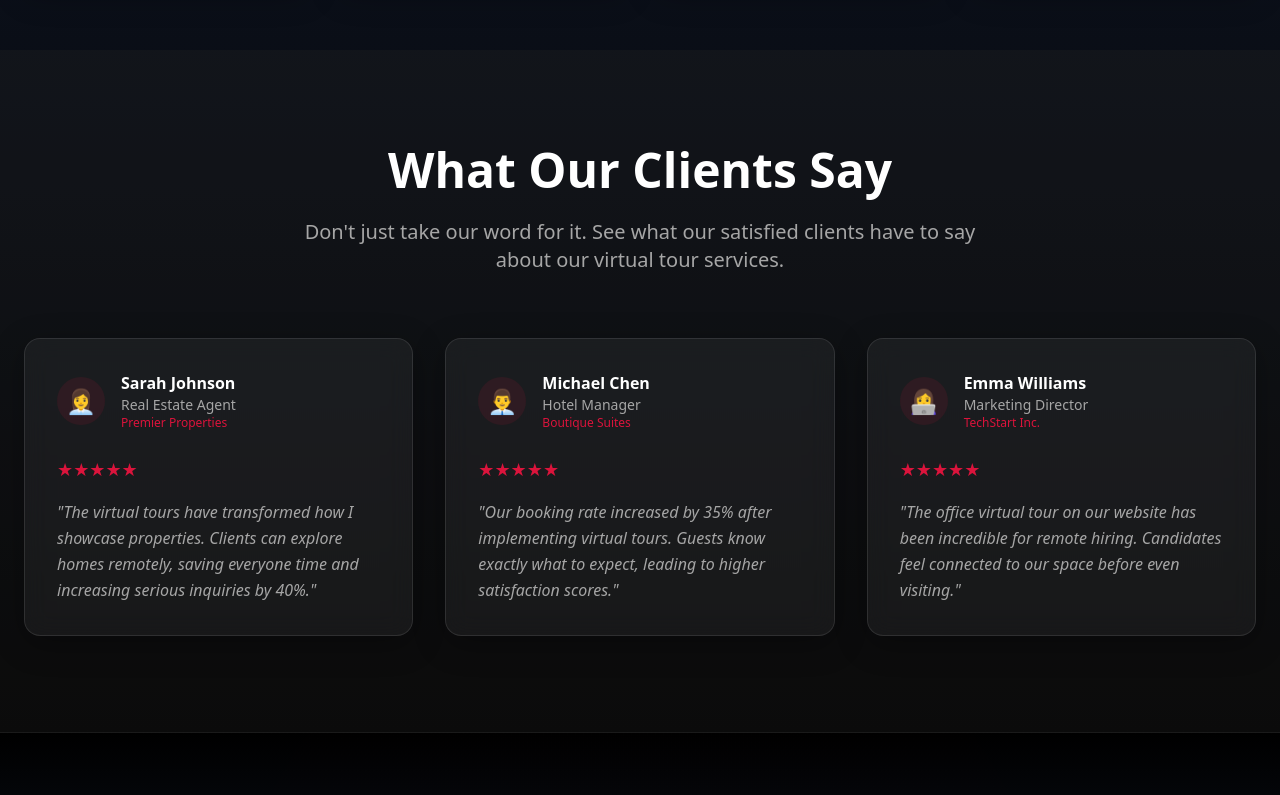
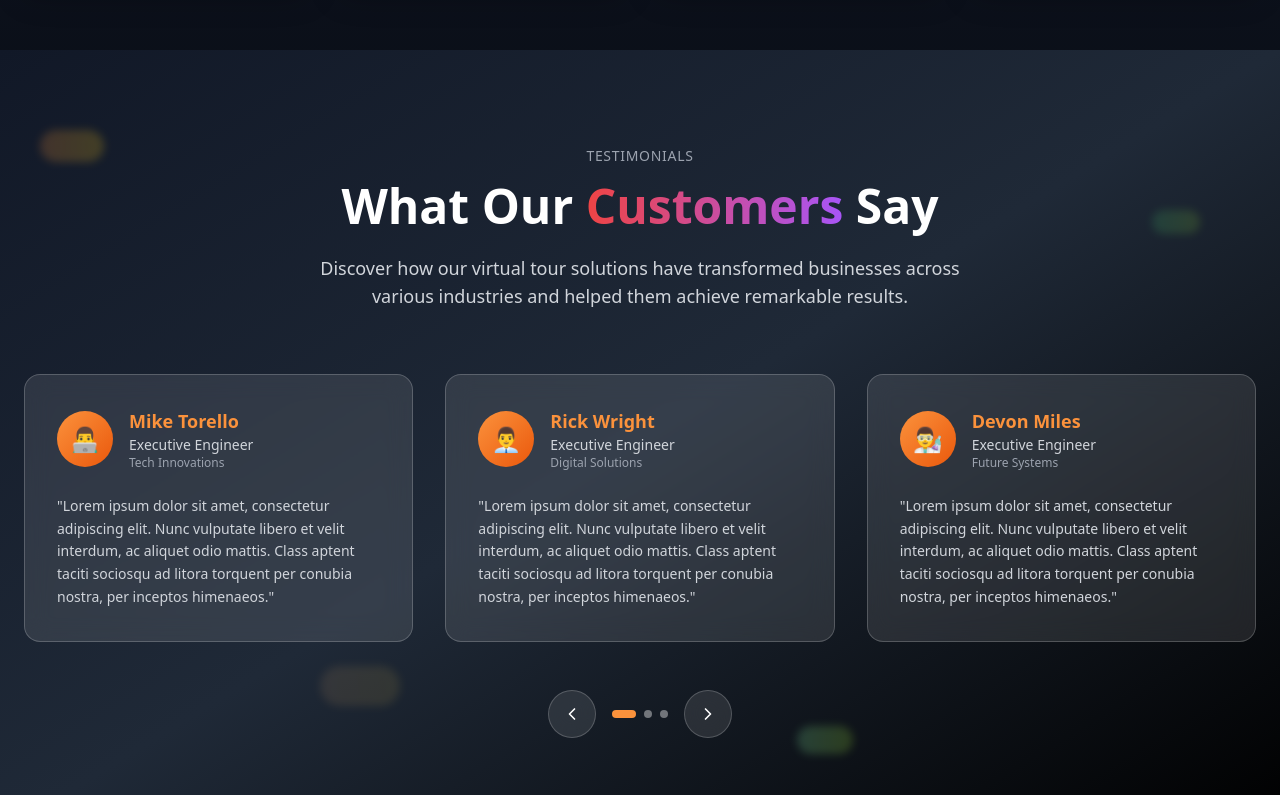
Before and after one commit to thiyo-de/vision360-nubien-style, a React (Vite) app: page /services in a window 1280 px wide. Shown: the part 1620-2415 px from the top of the page. Built offline with nearby package versions, Linux system fonts and the light colour scheme; a web font is replaced by a local one.

Commit message:
Update testimonials section

```diff
--- /dev/null
+++ b/src/components/TestimonialCarousel.tsx
@@ -0,0 +1,159 @@
+import { motion, AnimatePresence } from 'framer-motion';
+import { ChevronLeft, ChevronRight } from 'lucide-react';
+import { useState } from 'react';
+
+const TestimonialCarousel = () => {
+  const [currentIndex, setCurrentIndex] = useState(0);
+
+  const testimonials = [
+    {
+      name: "Mike Torello",
+      role: "Executive Engineer",
+      company: "Tech Innovations",
+      image: "👨‍💻",
+      testimonial: "Lorem ipsum dolor sit amet, consectetur adipiscing elit. Nunc vulputate libero et velit interdum, ac aliquet odio mattis. Class aptent taciti sociosqu ad litora torquent per conubia nostra, per inceptos himenaeos."
+    },
+    {
+      name: "Rick Wright",
+      role: "Executive Engineer",
+      company: "Digital Solutions",
+      image: "👨‍💼",
+      testimonial: "Lorem ipsum dolor sit amet, consectetur adipiscing elit. Nunc vulputate libero et velit interdum, ac aliquet odio mattis. Class aptent taciti sociosqu ad litora torquent per conubia nostra, per inceptos himenaeos."
+    },
+    {
+      name: "Devon Miles",
+      role: "Executive Engineer",
+      company: "Future Systems",
+      image: "👨‍🔬",
+      testimonial: "Lorem ipsum dolor sit amet, consectetur adipiscing elit. Nunc vulputate libero et velit interdum, ac aliquet odio mattis. Class aptent taciti sociosqu ad litora torquent per conubia nostra, per inceptos himenaeos."
+    },
+    {
+      name: "Sarah Johnson",
+      role: "Real Estate Director",
+      company: "Premier Properties",
+      image: "👩‍💼",
+      testimonial: "The virtual tours have completely revolutionized our property showcasing process. Our clients can now explore properties from anywhere in the world, resulting in a 45% increase in qualified leads and faster closing times."
+    },
+    {
+      name: "Marcus Thompson",
+      role: "Hotel Operations Manager",
+      company: "Luxury Resorts Group",
+      image: "👨‍🍳",
+      testimonial: "Since implementing virtual tours, our online bookings have skyrocketed by 60%. Guests arrive with clear expectations and our customer satisfaction scores have reached an all-time high. It's been a game-changer for our business."
+    },
+    {
+      name: "Elena Rodriguez",
+      role: "Marketing Manager",
+      company: "Retail Dynamics",
+      image: "👩‍🎨",
+      testimonial: "Our retail spaces come alive through these virtual tours. Customers can experience our stores remotely, leading to more informed visits and a 35% increase in conversion rates. The technology is simply outstanding."
+    },
+    {
+      name: "James Park",
+      role: "University Admissions",
+      company: "State University",
+      image: "👨‍🎓",
+      testimonial: "Virtual campus tours have transformed our student recruitment process. Prospective students from around the globe can now explore our facilities, leading to a 50% increase in international applications and higher enrollment rates."
+    },
+    {
+      name: "Lisa Chen",
+      role: "Event Coordinator",
+      company: "Premier Venues",
+      image: "👩‍💻",
+      testimonial: "Event planners love being able to walk through our venues virtually before booking. It saves everyone time and ensures perfect venue selection. Our booking rate has increased by 40% since launching virtual tours."
+    }
+  ];
+
+  const nextSlide = () => {
+    setCurrentIndex((prev) => (prev + 3) % testimonials.length);
+  };
+
+  const prevSlide = () => {
+    setCurrentIndex((prev) => (prev - 3 + testimonials.length) % testimonials.length);
+  };
+
+  const getVisibleTestimonials = () => {
+    const visible = [];
+    for (let i = 0; i < 3; i++) {
+      visible.push(testimonials[(currentIndex + i) % testimonials.length]);
+    }
+    return visible;
+  };
+
+  return (
+    <div className="relative">
+      <AnimatePresence mode="wait">
+        <motion.div
+          key={currentIndex}
+          initial={{ opacity: 0, x: 50 }}
+          animate={{ opacity: 1, x: 0 }}
+          exit={{ opacity: 0, x: -50 }}
+          transition={{ duration: 0.5 }}
+          className="grid grid-cols-1 md:grid-cols-2 lg:grid-cols-3 gap-8 mb-12"
+        >
+          {getVisibleTestimonials().map((testimonial, index) => (
+            <motion.div
+              key={`${currentIndex}-${index}`}
+              initial={{ opacity: 0, y: 50 }}
+              animate={{ opacity: 1, y: 0 }}
+              transition={{ duration: 0.6, delay: index * 0.1 }}
+              className="bg-white/10 backdrop-blur-md rounded-2xl p-8 border border-white/20 hover:bg-white/15 transition-all duration-300 group"
+            >
+              <div className="flex items-center mb-6">
+                <div className="w-14 h-14 bg-gradient-to-br from-orange-400 to-orange-600 rounded-full flex items-center justify-center text-2xl mr-4 group-hover:scale-110 transition-transform duration-300">
+                  {testimonial.image}
+                </div>
+                <div>
+                  <h4 className="font-bold text-orange-400 text-lg">{testimonial.name}</h4>
+                  <p className="text-sm text-gray-300">{testimonial.role}</p>
+                  <p className="text-xs text-gray-400">{testimonial.company}</p>
+                </div>
+              </div>
+
+              <blockquote className="text-gray-300 leading-relaxed text-sm">
+                "{testimonial.testimonial}"
+              </blockquote>
+            </motion.div>
+          ))}
+        </motion.div>
+      </AnimatePresence>
+
+      {/* Navigation */}
+      <div className="flex justify-center items-center space-x-4">
+        <motion.button
+          whileHover={{ scale: 1.1 }}
+          whileTap={{ scale: 0.9 }}
+          onClick={prevSlide}
+          className="w-12 h-12 bg-white/10 backdrop-blur-md rounded-full flex items-center justify-center border border-white/20 hover:bg-white/20 transition-all duration-300"
+        >
+          <ChevronLeft size={20} className="text-white" />
+        </motion.button>
+
+        <div className="flex space-x-2">
+          {Array.from({ length: Math.ceil(testimonials.length / 3) }).map((_, index) => (
+            <button
+              key={index}
+              onClick={() => setCurrentIndex(index * 3)}
+              className={`w-2 h-2 rounded-full transition-all duration-300 ${
+                Math.floor(currentIndex / 3) === index
+                  ? 'bg-orange-400 w-6'
+                  : 'bg-white/40 hover:bg-white/60'
+              }`}
+            />
+          ))}
+        </div>
+
+        <motion.button
+          whileHover={{ scale: 1.1 }}
+          whileTap={{ scale: 0.9 }}
+          onClick={nextSlide}
+          className="w-12 h-12 bg-white/10 backdrop-blur-md rounded-full flex items-center justify-center border border-white/20 hover:bg-white/20 transition-all duration-300"
+        >
+          <ChevronRight size={20} className="text-white" />
+        </motion.button>
+      </div>
+    </div>
+  );
+};
+
+export default TestimonialCarousel;
--- a/src/pages/Services.tsx
+++ b/src/pages/Services.tsx
@@ -1,5 +1,6 @@
 import { motion } from 'framer-motion';
 import { Camera, Building, Home, Store, MapPin, Zap, Users, Globe } from 'lucide-react';
+import TestimonialCarousel from '@/components/TestimonialCarousel';
 
 const ServicesPage = () => {
   const allServices = [
@@ -165,8 +166,48 @@ const ServicesPage = () => {
       </section>
 
       {/* Testimonials Section */}
-      <section className="py-24 bg-muted/30">
-        <div className="container mx-auto px-6">
+      <section className="py-24 bg-gradient-to-br from-gray-900 via-gray-800 to-black relative overflow-hidden">
+        {/* Floating Decorative Elements */}
+        <div className="absolute inset-0 pointer-events-none">
+          <motion.div
+            animate={{
+              rotate: [0, 360],
+              x: [0, 100, 0],
+              y: [0, 50, 0]
+            }}
+            transition={{ duration: 20, repeat: Infinity, ease: "linear" }}
+            className="absolute top-20 left-10 w-16 h-8 bg-gradient-to-r from-orange-400 to-yellow-400 rounded-full opacity-20 blur-sm"
+          />
+          <motion.div
+            animate={{
+              rotate: [360, 0],
+              x: [0, -80, 0],
+              y: [0, 80, 0]
+            }}
+            transition={{ duration: 25, repeat: Infinity, ease: "linear" }}
+            className="absolute top-40 right-20 w-12 h-6 bg-gradient-to-r from-green-400 to-lime-400 rounded-full opacity-15 blur-sm"
+          />
+          <motion.div
+            animate={{
+              rotate: [0, -360],
+              x: [0, 60, 0],
+              y: [0, -40, 0]
+            }}
+            transition={{ duration: 30, repeat: Infinity, ease: "linear" }}
+            className="absolute bottom-32 left-1/4 w-20 h-10 bg-gradient-to-r from-orange-300 to-amber-300 rounded-full opacity-10 blur-sm"
+          />
+          <motion.div
+            animate={{
+              rotate: [180, -180],
+              x: [0, -120, 0],
+              y: [0, 60, 0]
+            }}
+            transition={{ duration: 22, repeat: Infinity, ease: "linear" }}
+            className="absolute bottom-20 right-1/3 w-14 h-7 bg-gradient-to-r from-lime-400 to-green-300 rounded-full opacity-20 blur-sm"
+          />
+        </div>
+
+        <div className="container mx-auto px-6 relative z-10">
           <motion.div
             initial={{ opacity: 0, y: 30 }}
             whileInView={{ opacity: 1, y: 0 }}
@@ -174,84 +215,16 @@ const ServicesPage = () => {
             transition={{ duration: 0.8 }}
             className="text-center mb-16"
           >
-            <h2 className="text-4xl md:text-5xl font-bold text-foreground mb-6">
-              What Our Clients Say
+            <p className="text-sm uppercase tracking-wider text-gray-400 mb-4">TESTIMONIALS</p>
+            <h2 className="text-4xl md:text-5xl font-bold text-white mb-6">
+              What Our <span className="text-gradient">Customers</span> Say
             </h2>
-            <p className="text-xl text-muted-foreground max-w-2xl mx-auto">
-              Don't just take our word for it. See what our satisfied clients have to say about our virtual tour services.
+            <p className="text-lg text-gray-300 max-w-2xl mx-auto">
+              Discover how our virtual tour solutions have transformed businesses across various industries and helped them achieve remarkable results.
             </p>
           </motion.div>
 
-          <motion.div
-            variants={containerVariants}
-            initial="hidden"
-            whileInView="visible"
-            viewport={{ once: true }}
-            className="grid grid-cols-1 md:grid-cols-2 lg:grid-cols-3 gap-8"
-          >
-            {[
-              {
-                name: "Sarah Johnson",
-                role: "Real Estate Agent",
-                company: "Premier Properties",
-                image: "👩‍💼",
-                rating: 5,
-                testimonial: "The virtual tours have transformed how I showcase properties. Clients can explore homes remotely, saving everyone time and increasing serious inquiries by 40%."
-              },
-              {
-                name: "Michael Chen",
-                role: "Hotel Manager",
-                company: "Boutique Suites",
-                image: "👨‍💼",
-                rating: 5,
-                testimonial: "Our booking rate increased by 35% after implementing virtual tours. Guests know exactly what to expect, leading to higher satisfaction scores."
-              },
-              {
-                name: "Emma Williams",
-                role: "Marketing Director",
-                company: "TechStart Inc.",
-                image: "👩‍💻",
-                rating: 5,
-                testimonial: "The office virtual tour on our website has been incredible for remote hiring. Candidates feel connected to our space before even visiting."
-              }
-            ].map((testimonial, index) => (
-              <motion.div
-                key={index}
-                variants={itemVariants}
-                transition={{ duration: 0.6, delay: index * 0.1 }}
-                className="glass-card p-8 hover:shadow-lg transition-all duration-300"
-              >
-                <div className="flex items-center mb-6">
-                  <div className="w-12 h-12 bg-primary/10 rounded-full flex items-center justify-center text-2xl mr-4">
-                    {testimonial.image}
-                  </div>
-                  <div>
-                    <h4 className="font-bold text-foreground">{testimonial.name}</h4>
-                    <p className="text-sm text-muted-foreground">{testimonial.role}</p>
-                    <p className="text-xs text-primary font-medium">{testimonial.company}</p>
-                  </div>
-                </div>
-
-                <div className="flex mb-4">
-                  {[...Array(testimonial.rating)].map((_, i) => (
-                    <motion.span
-                      key={i}
-                      initial={{ opacity: 0, scale: 0 }}
-                      whileInView={{ opacity: 1, scale: 1 }}
-                      transition={{ delay: index * 0.1 + i * 0.1 }}
-                      className="text-primary text-lg"
-                    >
-                      ★
-                    </motion.span>
-                  ))}
-                </div>
-
-                <blockquote className="text-muted-foreground leading-relaxed italic">
-                  "{testimonial.testimonial}"
-                </blockquote>
-              </motion.div>
-            ))}
-          </motion.div>
+          <TestimonialCarousel />
         </div>
       </section>
     </div>
```
